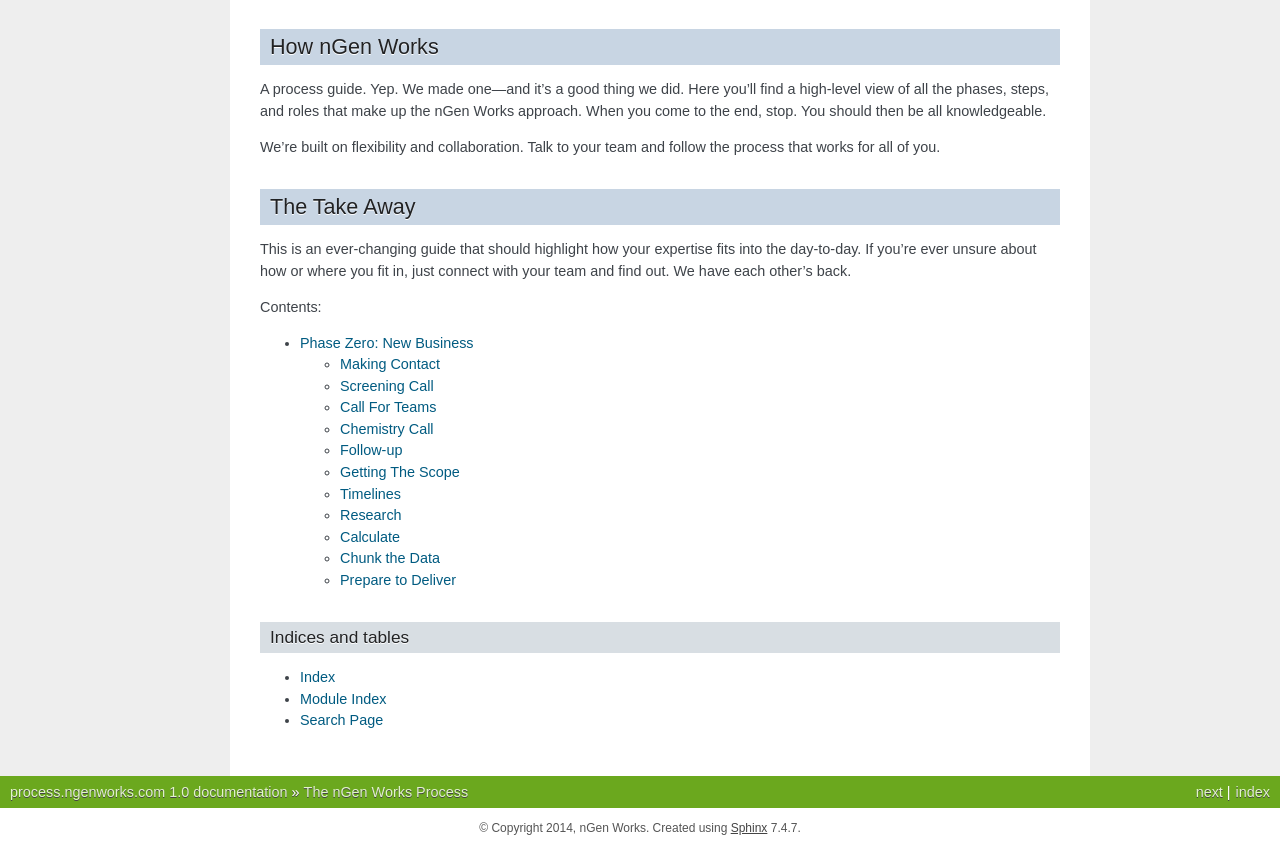
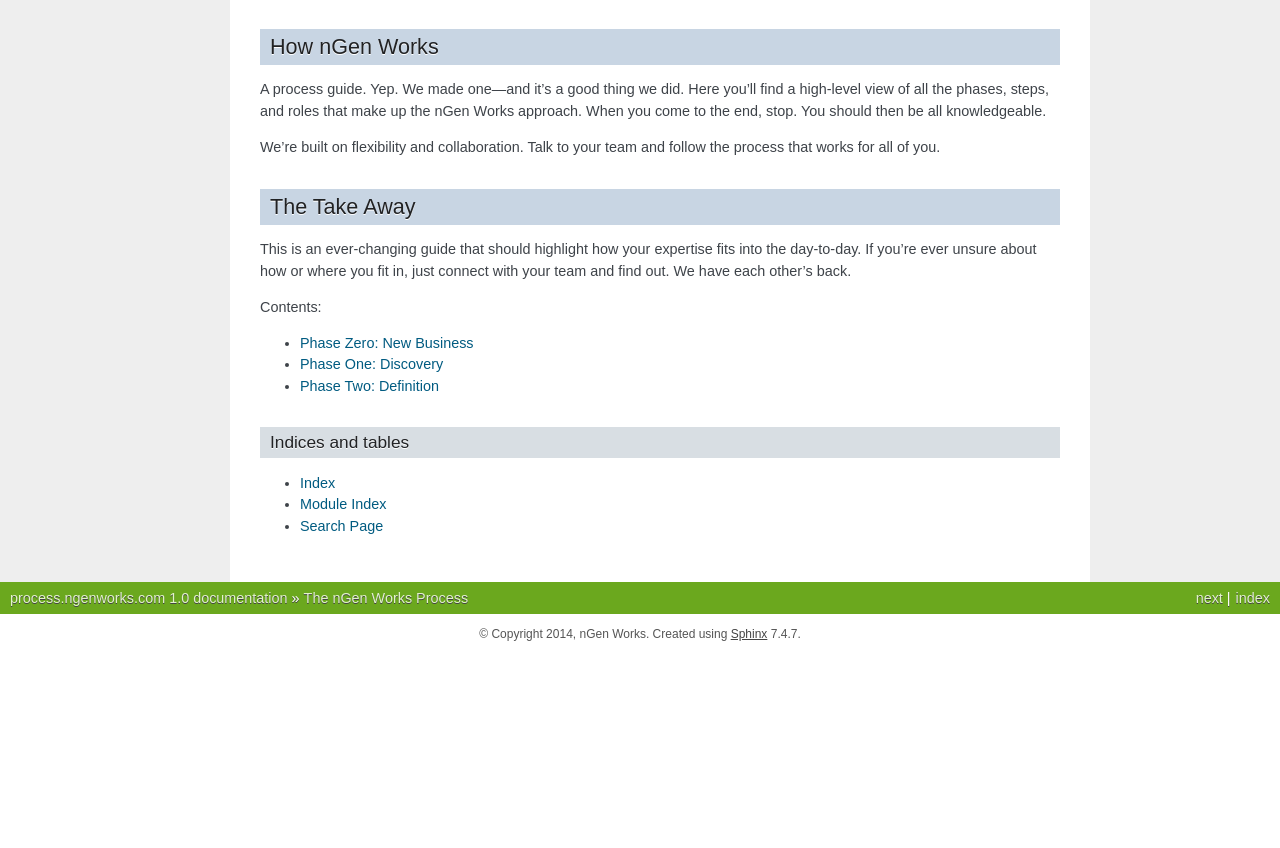
Before and after one commit to ngenworks/process.ngenworks.com, a Sphinx documentation site: the page built from docs/source/index.rst, in a window 1280 px wide, cut to the strip 390-1238 px from the top of the page. Built offline with Sphinx 7.4.7, drawn with Linux system fonts in a browser that asks for light colours; after the commit the page ends 1044 px from its top, so only the background shows below that; some of the changed lines change nothing that is shown.

Commit message:
Discovery/definition pages.

```diff
--- /dev/null
+++ b/docs/source/definition.rst
@@ -0,0 +1,97 @@
+
+=====================
+Phase Two: Definition
+=====================
+
+Contents:
+
+.. contents::
+  :local:
+
+-------------
+Phase Summary
+-------------
+
+* Define the Project
+* Double Check Internally
+* Deliver the Goods
+
+----------------
+Typical Outcomes
+----------------
+
+We try to limit any unnecessary deliverables because ultimately they take a lot of time to polish and then are thrown away. Think carefully about what the project needs to be successful and use that as the truth stick for measuring which deliverables you want to go ahead and create as a team.
+
+* Sitemap
+* Page description diagrams when necessary
+* Content strategy documents: audit, analysis, and recommendations
+* Content competitive analysis
+* Voice and tone guidelines
+* Copy; including app store content if needed
+* Mental models (user flows, and current and future system support)
+* User stories (narrative descriptions of how viewers currently do things)
+* Updated components list; 'statement of work' document outlining scope
+* Marketing documentation for app submission or marketing site/sign up page
+
+------------------
+Define The Project
+------------------
+
+Time to get to it. The definition phase makes use of all of the data we’ve collected and analyzed. Using our understanding of project goals and our detailed research, we create the skeleton of the project while defining which areas need special focus. Remember, we don't want to predefine the project, or box it into something that already exists to make it easier to digest. Sometimes the best ideas are those that seem crazy or vague at first. For larger projects or multiple products, be sure to establish a clear timeline and rough ship dates. Keep the boat moving, phase the project--ship early and often.
+
+The team works together to create necessary reference documents. The goal is to refine the high-level functionality, brand attributes, core messaging, user behavior, and organization of the site or app as well as its intended goals without spending unnecessary time on documentation. Building apps will involve a lot more user testing and behavior exploration, the amount dependent upon the UX goals for the project. It's also important to remember to keep the client's vision in mind. The product ultimately belongs to the person or people hiring us. Telling the client's product 'story' back to them can keep them feeling good about the direction we're going, not to mention reducing any scope creep down the line.
+
+These may include any of the following (but remember, only if absolutely necessary):
+
+* **Team:** Develop information architecture
+* **Designer:** Develop a sitemap
+* **Team:** Create page description diagrams to illustrate messaging hierarchy and page types
+* **Team:** Assess target audience, define site goals (make sure they're aligned with business goals)
+* **Content strategist:** Complete a content document with content types, core messages, and final copy; pay special attention to process flow: things like cross linking, calls to action, images, and video placement
+* **Content strategist:** Create formatting document for content; style guide, voice and tone, and nomenclature
+* **Content strategist and PM:** Work with client to create content for app store submission if needed
+* **Designer:** Create a mood board highlighting current and desired branding elements
+* **UX:** Create usage scenarios and mental models for complex functionalities
+* **UX:** Document user/process/task flow; determine how you want users to behave
+* **UX:** Document interface specifications (description of UI, flow, and behaviors)
+* **UX:** If there’s an open-ended budget, UX works through exploratory ideals
+* **UX:** Implement usability testing with validated or exploratory benchmarks if necessary
+* **Project Manager:** Outline with team all components and functionality required
+* **Team:** If building an app, determine sprint and approval schedule, update project management tool with expected timelines
+* **Developer:** Identify all the potential API endpoints that will need to be created in order to support the desired application functionality.
+
+
+
+
+Check out the Roles & Responsibilities page to see how our tasks break down.
+
+
+Architecture Brain Dump
+^^^^^^^^^^^^^^^^^^^^^^^
+
+Designers, developers and other teammates along with other stakeholders meet and discuss how the data model and data relationships need to be represented. This helps create a shared picture of the system we're building together.
+
+
+The team fills in any gaps in understanding by reaching out to the client with follow-up questions and working internally to keep the plan flexible enough to accommodate new information. Scope creep is most likely to happen during Definition and Development. Make sure the goals and the plan to implement those goals don't get slippery. Regular communication and documenting ALL additional requests and changes with your team and the client will help you stick to what you've determined fits the project budget and timeline.
+
+.. note:: A good way to discuss potential scope creep with clients is to say: "That's a great idea. Let's look at how much additional time that will take and how much that will cost."
+
+------------
+Double Check
+------------
+
+Once the documents are created and polished, the team does an internal review before presenting them to the client. This is a great time to reassess high-level functionality, overall branding and tone, the intended project goals, and make sure everything is consistent and supports the client’s business goals. Feel free to reach out to one or two people outside of the team for a fresh perspective and reality check on your rationale.
+
+-----------------
+Deliver the Goods
+-----------------
+
+Get it all in Basecamp and have the project manager connect with the client after submitting the definition documents to walk him or her through them. This way, any miscommunications or possible scope issues can be squared away quickly. Remember to record all additional requests, and get estimates and approvals whenever clients ask for new or different things.
+
+The team completes two revisions to any client-facing formal documentation and any tweaks required and waits for sign-off before starting the design phase.
+
+::
+
+   WAIT! SIGN-OFF REQUIRED!
+
+.. note:: The client will be sent a Basecamp message each Monday regarding the progress of the Definition phase.
--- /dev/null
+++ b/docs/source/discovery.rst
@@ -0,0 +1,121 @@
+====================
+Phase One: Discovery
+====================
+
+
+
+Contents:
+
+.. contents::
+  :local:
+
+------------------
+Separate Discovery
+------------------
+
+A separate discovery is a solid way for us to get a feel for a project without committing to it. It is billed out separately from the rest of the project, usually at a flat rate.
+
+---------------------
+The Usual First Steps
+---------------------
+
+* Kickoff meeting
+* Kickoff meeting notes posted to Basecamp
+* Content and UX inventory
+* Strategy doc with team recommendations
+
+------------
+How it Works
+------------
+
+During the team call with the client, before anything is signed, the team may suggest a separate discovery. This is a flat-rate exploration phase that allows us to analyze and provide recommendations for the project based on all information available (current desires, marketing materials, business goals, etc.).
+
+It also allows both sides the chance to see how we work together. Plus, we have a solid idea of the scope of the whole project so we can see if nGen is a fit for both the client and the project.
+
+Discovery is made up of three basic steps: audit, analysis, and strategy.
+
+Audit
+^^^^^
+
+The audit phase is vital to a meaningful discovery. Here we ask a lot of questions and compile all relevant data.
+
+The basics of an audit:
+
+* Team: **Ask** a lot of `questions <https://docs.google.com/document/d/1-0y_7ksTNnmtnkOxfYtRkp0fIgLCp7BLIE7W3zenw9E/edit>`_
+* Team: **Define** and interview stakeholders (client, internal employees, customers, support) to clarify business and project goals
+* Designer: **Create** a list of current brand attributes
+* Team: **Identify** all available client resources and online/offline supporting materials that help define the context of the project (current app or site documentation, support resources, marketing materials, media, manuals, in-house design team, training, etc.)
+* Content strategist: **Create** a document outlining current tone, voice, and core messaging
+* Content strategist: **Create** a content inventory
+* UX/developer: **Create** a functionality inventory
+* UX/developer: **Perform** heuristic analysis
+* Team: **Review** analytics of current site or app and other relevant statistics
+* Team: **Assess** current and future project resources, including the client’s team availability and involvement
+* Developer: **Determine** if an app is required and if so, general expectations for functionality, integration, marketing and API specifications
+* Developer: **Explore** what kind of hosting needs the client has based on the projected user traffic, server and security requirements, and budget
+* Developer: **Determine** whether the project will need to be set on a specific framework or CMS, existing platforms, or integration with other services
+
+
+
+Analysis
+^^^^^^^^
+
+After compiling our data, we need to organize it and create meaningful patterns.
+
+What’s included in an analysis:
+
+* UX, Designer, Content strategist: Do an analysis of client’s current branding and identity, user flow, tone, voice, and messaging
+* Conduct a competitive analysis of the above
+* Conduct user testing, whenever possible, to determine both the positives and the pitfalls of current product or service
+
+
+Strategy
+^^^^^^^^
+
+Once we’ve organized the information, it’s time to create a document outlining recommendations for how we plan to follow through.
+
+What’s included in our strategy document:
+
+* A breakdown of each area that we’d like to focus on with recommendations
+* Content strategist, Designer, UX, Dev: Competitive gaps; areas where competition kicks ass or falls short
+* Ways we can make the client fresh: new approaches, design elements, technologies
+* Plan for implementation (rollout strategy) with rough timeline
+* Any areas of concern that require more exploration or attention
+* Explanation of our approach and process
+* The team members who will be involved and their respective roles
+* Market analysis, “straw men” (unresearched) personas
+* List of components anticipated for the project (e.g. API needs, payment gateway, forms, member sign-ins)
+
+What’s NOT included:
+
+* sitemaps (unless this has been specifically discussed and included in the scope)
+* design or brand attributes
+* wireframes
+* content
+* prototypes
+* design templates
+* development
+
+Here's an example of a Discovery proposal response we've sent.
+
+You now have the strategy and recommendations you need to make a solid estimate regarding the scope and budget. It’s time for the team to present the findings to the client, led by the project manager. Once the client has had a little time to “live” with the strategy/recommendation and if both the team and the client are feeling great about moving forward, a quick follow-up meeting to discuss implementation and next steps will help keep things moving. Be sure to get approval of any scope defining documents such as a list of the expected components because the client will have clarity on how additional things change the agreed upon scope.
+
+A separate discovery is a good way to audit the types of clients nGen wants to work with.
+
+.. note:: If the client agreed during the initial team call to a separate discovery—prior to nGen providing a final proposed budget—this is the time when the formal estimate and contract would be completed and presented to the client for approval.
+
+---------------------
+Traditional Discovery
+---------------------
+
+If a project is small, involves super-simple design or functionality or has a tighter budget, sometimes it doesn’t make sense to do a separate discovery; a standard one will work. All the steps are the same, but the discovery phase is estimated as a portion of the entire project (usually 10-15% of a total budget, depending on the complexity and goals) and the formal documentation is more flexible. Since discovery blends into the definition phase, we want to present our understanding of the project before the definition phase begins so we all agree on what we're building. Essentially, we present our findings, estimated components needed, and recommendations for the site.
+
+In a traditional discovery, we must informally scope the project before doing any formal exploration into the prospective client's goals and needs. This means we are presenting a range of numbers in the signed proposal which will change as our understanding of the project evolves. But we always retain the ability to go back and re-estimate when there any changes to what is outlined during discovery and this clause is included in the proposal. We typically aim for a separate discovery since it allows us to know the ins and outs before we get in too far.
+
+If there are any concerns (especially with regard to what is covered within the scope), we work towards a strategy internally before presenting it to the client to prevent any broken promises or scope issues. Once we’ve completed and presented our discovery recommendations, be sure to get written approval from the client. After discovery is complete, our team should have a better idea of the overall scope of the project, and can reference these documents to manage scope creep. Any requests that are brought in after this phase are considered work outside of the initial scope and require an additional estimate.
+
+::
+
+    WAIT! SIGN-OFF REQUIRED!
+
+.. note:: Regardless of the type of Discovery done, the client will be sent a Basecamp message each Monday updating them on the progress of the phase.
--- a/docs/source/index.rst
+++ b/docs/source/index.rst
@@ -33,9 +33,11 @@
 Contents:
 
 .. toctree::
-   :maxdepth: 2
+   :maxdepth: 1
 
    new_business
+   discovery
+   definition
 
 
 
```
